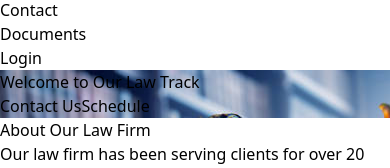
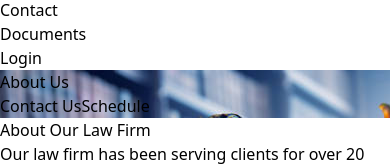
Before and after one commit to prudorexa/law_track_frontend, a React (Vite) app: page /about in a window 390 px wide. Shown: the part 398-566 px from the top of the page. Built offline with nearby package versions, Linux system fonts and the light colour scheme.

Commit message:
add responsiveness

```diff
--- a/src/components/About.jsx
+++ b/src/components/About.jsx
@@ -4,9 +4,9 @@ import { Link } from 'react-router-dom';
 const About = () => {
   return (
     <div className="relative min-h-screen">
-      <div className="w-full h-[70vh] sm:h-[80vh] md:h-[90vh] bg-cover bg-center" style={{ backgroundImage: "url('public/static/images/topp jet.jpg')" }}>
+      <div className="w-full h-[70vh] sm:h-[80vh] md:h-[90vh] bg-cover bg-center" style={{ backgroundImage: "url('static/images/topp jet.jpg')" }}>
         <div className="flex flex-col items-center justify-center h-full bg-black bg-opacity-50 p-4">
-          <h1 className="text-4xl sm:text-5xl md:text-6xl font-extrabold text-white mb-6">Welcome to Our Law Track</h1>
+          <h1 className="text-4xl sm:text-5xl md:text-6xl font-extrabold text-white mb-6">About Us</h1>
           <div className="flex space-x-4">
             <Link to="/contact" className="bg-blue-600 text-white py-2 px-4 rounded hover:bg-blue-500 text-lg sm:text-xl">Contact Us</Link>
             <Link to="/schedule" className="bg-green-600 text-white py-2 px-4 rounded hover:bg-green-500 text-lg sm:text-xl">Schedule</Link>
@@ -24,7 +24,7 @@ const About = () => {
 
         <div className="grid grid-cols-1 md:grid-cols-2 gap-6 sm:gap-8">
           <section className="about-section bg-white bg-opacity-80 shadow-md p-6 sm:p-8 rounded-lg">
-            <img src="public/static/images/provide legal advice.webp" alt="Our History" className="mb-4 rounded-lg w-full h-auto object-cover" />
+            <img src="/static/images/provide legal advice.webp" alt="Our History" className="mb-4 rounded-lg w-full h-auto object-cover" />
             <h2 className="text-2xl sm:text-4xl font-semibold mb-2 text-gray-800">Our History</h2>
             <p className="text-base sm:text-xl text-gray-700">
               Founded in 2000, our firm has grown from a small practice to a well-established firm with a reputation for excellence. We have consistently been recognized for our dedication to client service and legal expertise.
@@ -32,7 +32,7 @@ const About = () => {
           </section>
 
           <section className="about-section bg-white bg-opacity-80 shadow-md p-6 sm:p-8 rounded-lg">
-            <img src="public/static/images/laww.webp" alt="Our Mission" className="mb-4 rounded-lg w-full h-auto object-cover" />
+            <img src="/static/images/laww.webp" alt="Our Mission" className="mb-4 rounded-lg w-full h-auto object-cover" />
             <h2 className="text-2xl sm:text-4xl font-semibold mb-2 text-gray-800">Our Mission</h2>
             <p className="text-base sm:text-xl text-gray-700">
               Our mission is to provide exceptional legal services with integrity, professionalism, and respect for our clients and the community.
@@ -40,7 +40,7 @@ const About = () => {
           </section>
 
           <section className="about-section bg-white bg-opacity-80 shadow-md p-6 sm:p-8 rounded-lg">
-            <img src="public/static/images/topp jet.jpg" alt="Our Team" className="mb-4 rounded-lg w-full h-auto object-cover" />
+            <img src="/static/images/topp jet.jpg" alt="Our Team" className="mb-4 rounded-lg w-full h-auto object-cover" />
             <h2 className="text-2xl sm:text-4xl font-semibold mb-2 text-gray-800">Our Team</h2>
             <p className="text-base sm:text-xl text-gray-700">
               Our team is composed of experienced lawyers, paralegals, and support staff who are committed to achieving the best outcomes for our clients. We believe in a collaborative approach to legal practice, ensuring that each client receives personalized and effective legal solutions.
@@ -48,7 +48,7 @@ const About = () => {
           </section>
 
           <section className="about-section bg-white bg-opacity-80 shadow-md p-6 sm:p-8 rounded-lg">
-            <img src="public/static/images/topping.webp" alt="Our Values" className="mb-4 rounded-lg w-full h-auto object-cover" />
+            <img src="/static/images/topping.webp" alt="Our Values" className="mb-4 rounded-lg w-full h-auto object-cover" />
             <h2 className="text-2xl sm:text-4xl font-semibold mb-2 text-gray-800">Our Values</h2>
             <ul className="list-disc pl-5 text-base sm:text-xl text-gray-700">
               <li className="mb-2"><strong>Integrity:</strong> We uphold the highest standards of ethical practice in all our dealings.</li>
```
